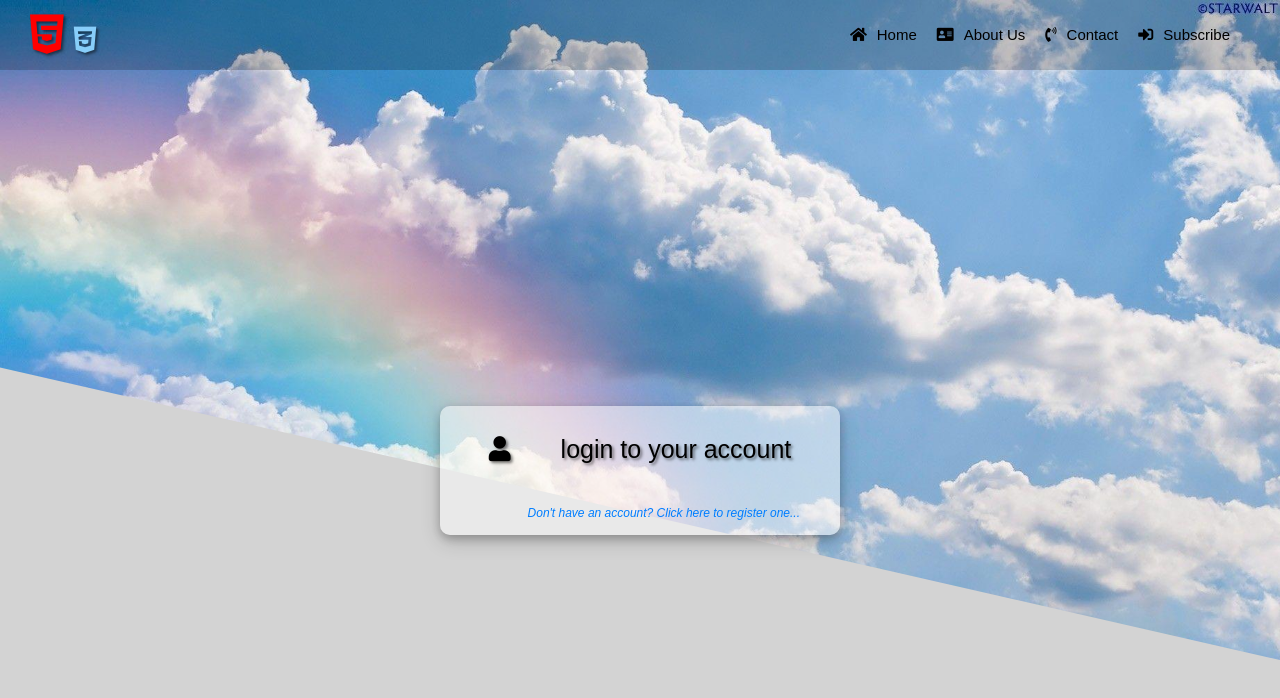
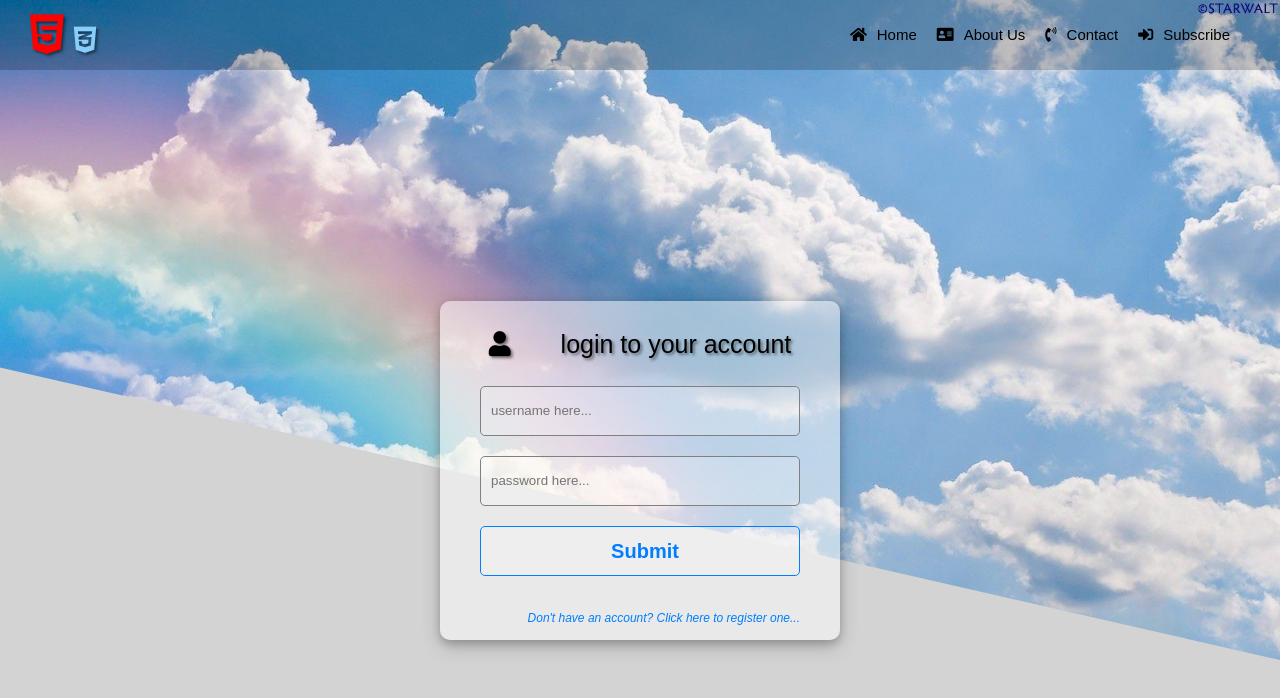
Before and after one commit to hovoruha/VueProject, a Vue app: page / in a window 1280 px wide. Shown: the top 698 px of the page. Built offline with nearby package versions, Linux system fonts and the light colour scheme.

Commit message:
login card fix

```diff
--- a/src/components/credentialcard.vue
+++ b/src/components/credentialcard.vue
@@ -10,10 +10,11 @@
         <input type="password" placeholder="password here..." />
         <input type="submit" value="Login" /> -->
         <input
-          v-for="(input, i) in inputAtributes"
-          :key="i"
-          :type="input.type"
-          :[input.attr]="input.txt"
+          v-for="item in atributes"
+          :key="item"
+          :type="item.type"
+          :attr="item.attr"
+          :placeholder="item.txt"
         />
       </form>
     </div>
--- a/src/components/navitem.vue
+++ b/src/components/navitem.vue
@@ -1,5 +1,5 @@
 <template>
-  <li class="navbar-menu-item" v-for="(item, i) in Items" :key="i">
+  <li class="navbar-menu-item" v-for="item in Items" :key="item">
     <a :href="item.url"
       ><span class="navbar-menu-icon" v-html="item.icon"></span
       >{{ item.text }}</a
```
